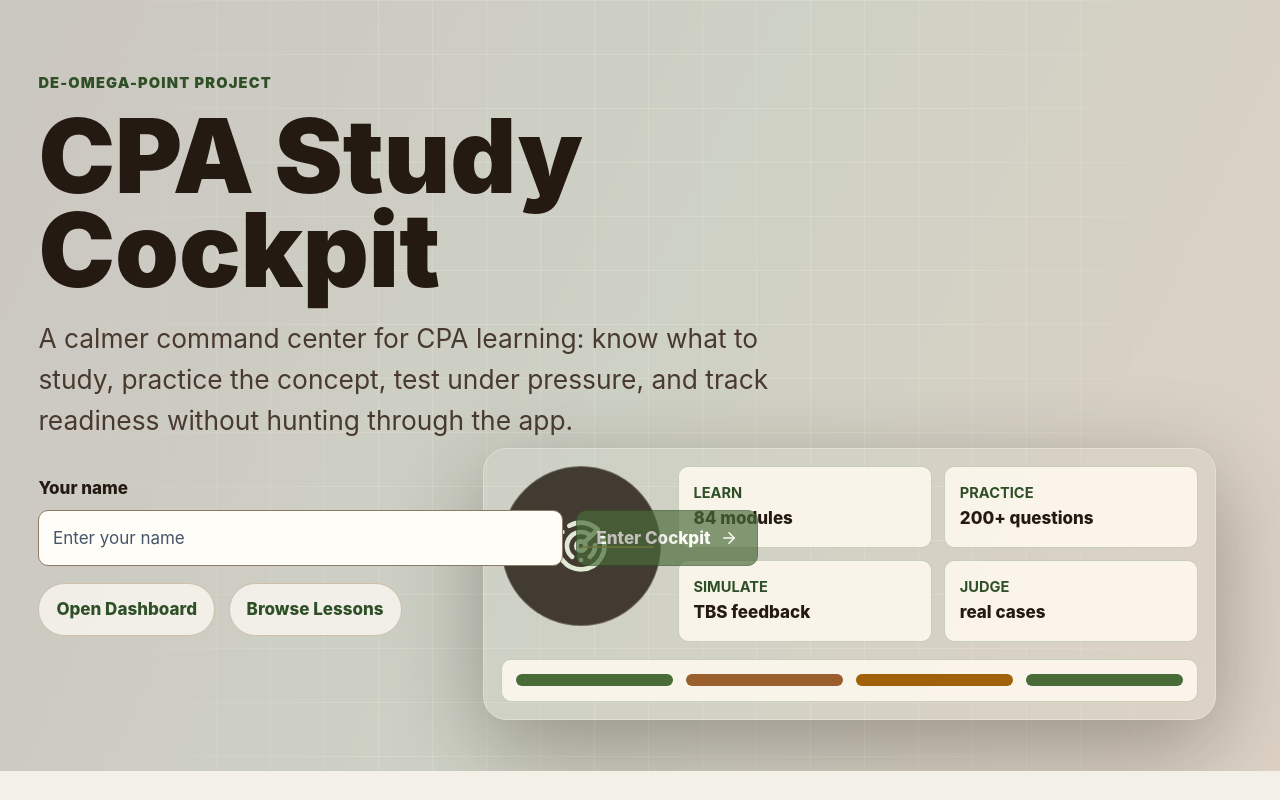
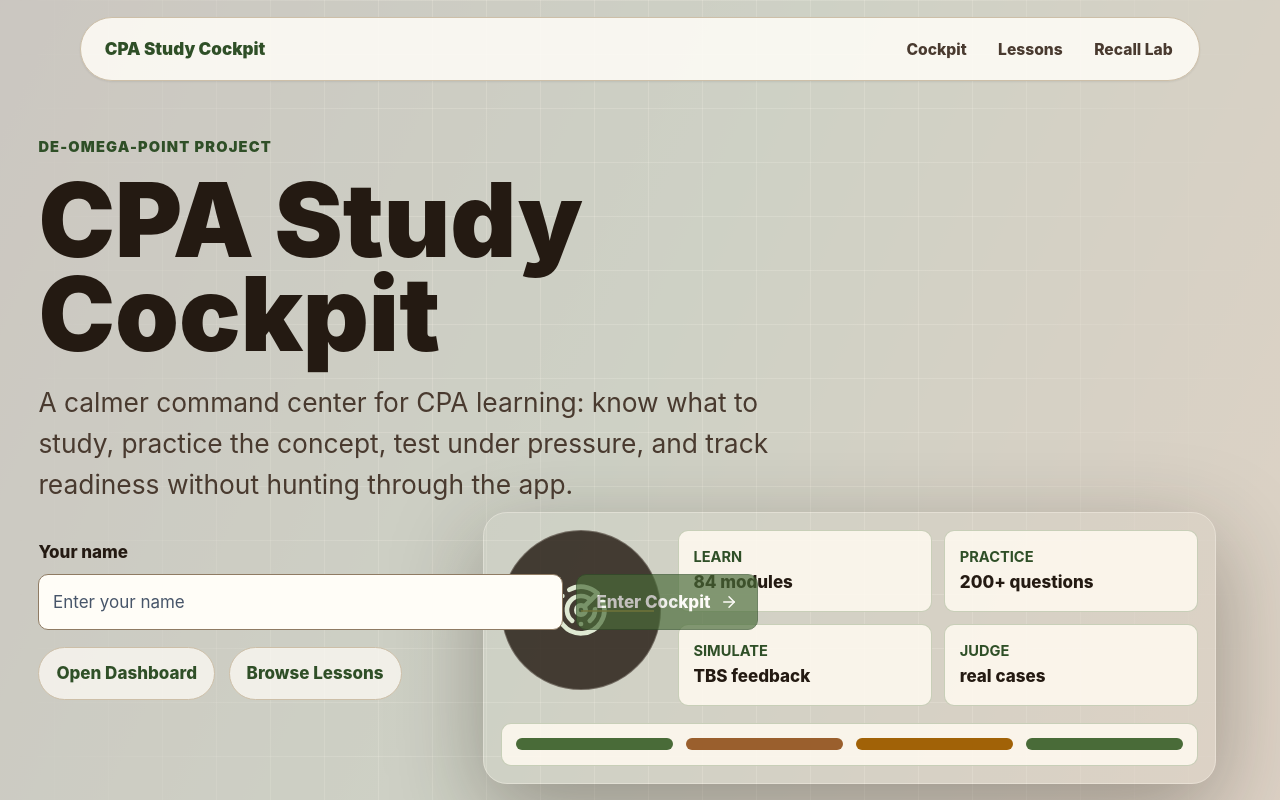
Before and after one commit to De-Omega-Point/cpa-study-cockpit, a React (Vite) app: page / in a window 1280 px wide. Shown: the top 800 px of the page. Built offline with nearby package versions, Linux system fonts and the light colour scheme.

Commit message:
Restore visible landing page navigation

```diff
--- a/src/components/MobileNav.tsx
+++ b/src/components/MobileNav.tsx
@@ -2,7 +2,7 @@ import { NavLink } from "react-router-dom";
 import { BookOpen, BrainCircuit, FileQuestion, House, ShieldCheck, Target } from "lucide-react";
 
 const links = [
-  ["/dashboard", "Cockpit", House],
+  ["/", "Start", House],
   ["/academy", "Learn", BookOpen],
   ["/ai-coach", "AI", BrainCircuit],
   ["/test-master", "Practice", Target],
--- a/src/components/Sidebar.tsx
+++ b/src/components/Sidebar.tsx
@@ -7,6 +7,7 @@ import {
   ClipboardCheck,
   FileQuestion,
   GraduationCap,
+  Home,
   LayoutDashboard,
   Route,
   ShieldCheck,
@@ -19,6 +20,7 @@ const groups = [
   {
     label: "Study Flow",
     links: [
+      ["/", "Welcome", Home],
       ["/dashboard", "Cockpit", LayoutDashboard],
       ["/profile", "Candidate Setup", User],
       ["/academy", "Guided Lessons", BookOpen],
--- a/src/pages/LandingPage.tsx
+++ b/src/pages/LandingPage.tsx
@@ -64,6 +64,14 @@ export default function LandingPage() {
 
   return (
     <main className="landing-shell">
+      <nav className="landing-nav" aria-label="Landing navigation">
+        <Link to="/">CPA Study Cockpit</Link>
+        <div>
+          <Link to="/dashboard">Cockpit</Link>
+          <Link to="/academy">Lessons</Link>
+          <Link to="/vocabulary">Recall Lab</Link>
+        </div>
+      </nav>
       <section className="landing-hero" aria-labelledby="landing-title">
         <div className="cockpit-scene" aria-hidden="true">
           <div className="cockpit-grid" />
--- a/src/styles/globals.css
+++ b/src/styles/globals.css
@@ -147,13 +147,58 @@ li {
   min-height: 100vh;
 }
 
+.landing-nav {
+  align-items: center;
+  background: rgba(255, 253, 247, .86);
+  border: 1px solid var(--border);
+  border-radius: 999px;
+  box-shadow: var(--shadow-sm);
+  display: flex;
+  flex-wrap: wrap;
+  gap: .75rem;
+  justify-content: space-between;
+  left: 50%;
+  max-width: min(1120px, calc(100vw - 2rem));
+  padding: .65rem .8rem;
+  position: fixed;
+  top: 1rem;
+  transform: translateX(-50%);
+  width: 100%;
+  z-index: 30;
+}
+
+.landing-nav > a {
+  color: var(--primary-strong);
+  font-weight: 920;
+  padding: .35rem .6rem;
+}
+
+.landing-nav div {
+  display: flex;
+  flex-wrap: wrap;
+  gap: .35rem;
+}
+
+.landing-nav div a {
+  border-radius: 999px;
+  color: var(--muted);
+  font-size: .92rem;
+  font-weight: 850;
+  padding: .45rem .75rem;
+}
+
+.landing-nav div a:hover {
+  background: var(--primary-soft);
+  color: var(--primary-strong);
+}
+
 .landing-hero {
   align-items: center;
   display: grid;
   isolation: isolate;
   min-height: 86vh;
   overflow: hidden;
-  padding: clamp(1.25rem, 3vw, 3rem);
+  padding: clamp(5.5rem, 8vw, 7rem) clamp(1.25rem, 3vw, 3rem) clamp(1.25rem, 3vw, 3rem);
   position: relative;
 }
 
```
